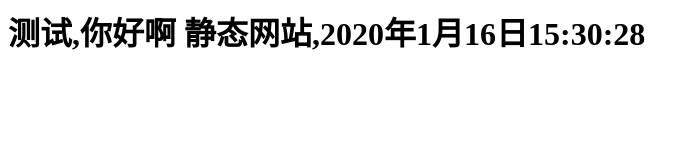
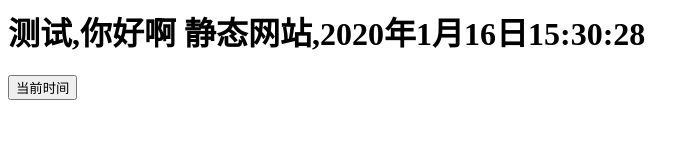
Before and after one commit to aa7914/aa7914.github.io, a plain HTML site: page index.html in a window 1280 px wide. Shown: the whole page, without its empty margins (0-700 px from the left). Drawn offline with Linux system fonts and the light colour scheme.

Commit message:
Update index.html

```diff
--- a/index.html
+++ b/index.html
@@ -1 +1,12 @@
 <h1>测试,你好啊 静态网站,2020年1月16日15:30:28</h1>
+<input type="button" value="当前时间" onclick="getTime()">
+<script type="text/javascript">
+  function getTime(){
+    var date = new Date();
+    var year = date.getFullYear(); //获取年
+    var month = date.getMonth();//获取月
+    var day = date.getDay(); //获取当日
+    var time = year+"-"+month+"-"+day; //组合时间
+    alert("当前日期："+time);
+  }
+</script>
```
